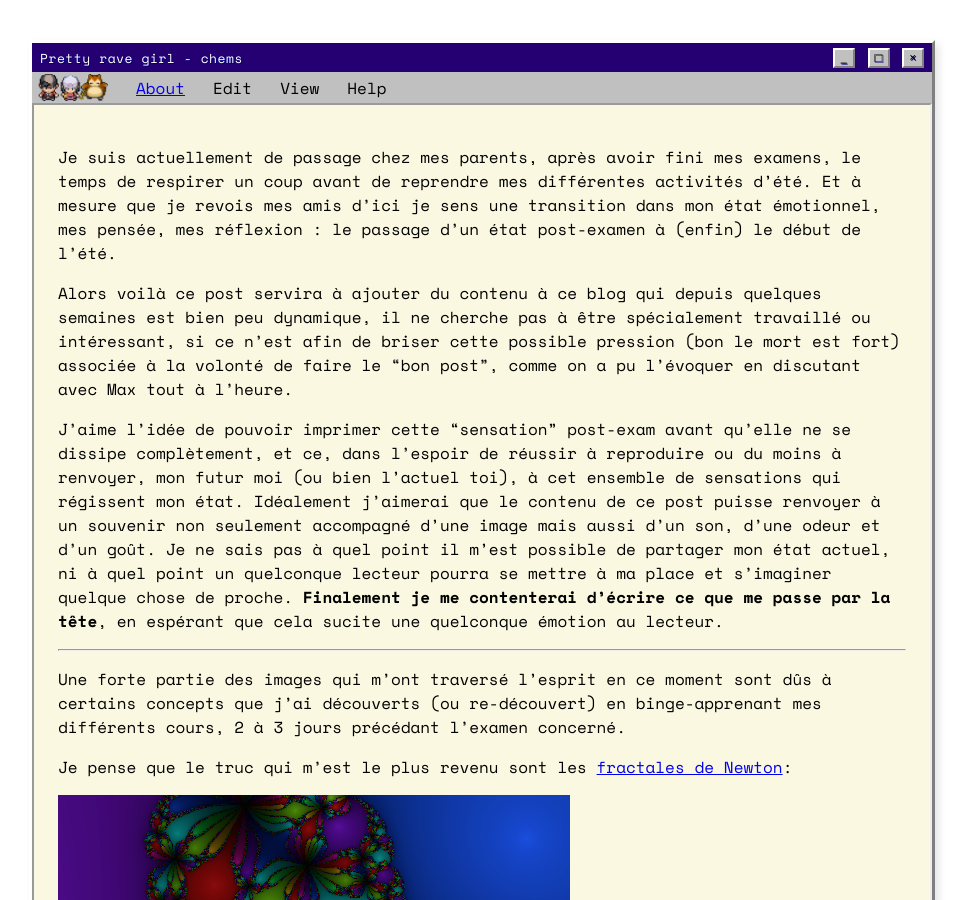
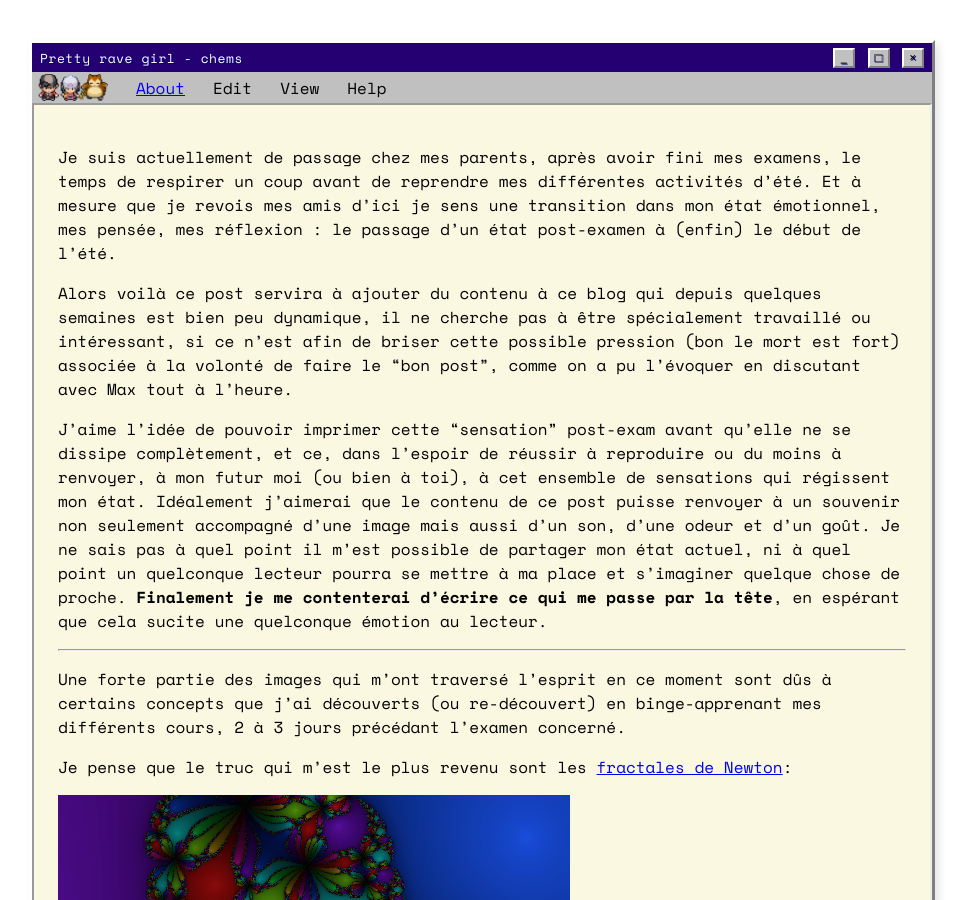
Before and after one commit to 3imaginaryboys3/3imaginaryboys3.github.io, a Jekyll site: the page built from _posts/2025-07-10-pretty-rave-girl.md, in a window 1280 px wide and 900 px high. Shown: the whole window, without its empty margins (158-1128 px from the left). Built offline with Jekyll 4.4.1, drawn with Linux system fonts in a browser that asks for light colours; some web fonts are replaced; comment, search, counter and statistics services are not loaded.

Commit message:
Update 2025-07-10-pretty-rave-girl.md

```diff
--- a/_posts/2025-07-10-pretty-rave-girl.md
+++ b/_posts/2025-07-10-pretty-rave-girl.md
@@ -10,7 +10,7 @@ Je suis actuellement de passage chez mes parents, après avoir fini mes examens,
 
 Alors voilà ce post servira à ajouter du contenu à ce blog qui depuis quelques semaines est bien peu dynamique, il ne cherche pas à être spécialement travaillé ou intéressant, si ce n'est afin de briser cette possible pression (bon le mort est fort) associée à la volonté de faire le "bon post", comme on a pu l'évoquer en discutant avec Max tout à l'heure.
 
-J’aime l’idée de pouvoir imprimer cette “sensation” post-exam avant qu’elle ne se dissipe complètement, et ce, dans l’espoir de réussir à reproduire ou du moins à renvoyer, mon futur moi (ou bien l’actuel toi), à cet ensemble de sensations qui régissent mon état. Idéalement j’aimerai que le contenu de ce post puisse renvoyer à un souvenir non seulement accompagné d’une image mais aussi d’un son, d’une odeur et d’un goût. Je ne sais pas à quel point il m’est possible de partager mon état actuel, ni à quel point un quelconque lecteur pourra se mettre à ma place et s’imaginer quelque chose de proche. **Finalement je me contenterai d'écrire ce que me passe par la tête**, en espérant que cela sucite une quelconque émotion au lecteur.
+J’aime l’idée de pouvoir imprimer cette “sensation” post-exam avant qu’elle ne se dissipe complètement, et ce, dans l’espoir de réussir à reproduire ou du moins à renvoyer, à mon futur moi (ou bien à toi), à cet ensemble de sensations qui régissent mon état. Idéalement j’aimerai que le contenu de ce post puisse renvoyer à un souvenir non seulement accompagné d’une image mais aussi d’un son, d’une odeur et d’un goût. Je ne sais pas à quel point il m’est possible de partager mon état actuel, ni à quel point un quelconque lecteur pourra se mettre à ma place et s’imaginer quelque chose de proche. **Finalement je me contenterai d'écrire ce qui me passe par la tête**, en espérant que cela sucite une quelconque émotion au lecteur.
 
 _______
 
```
